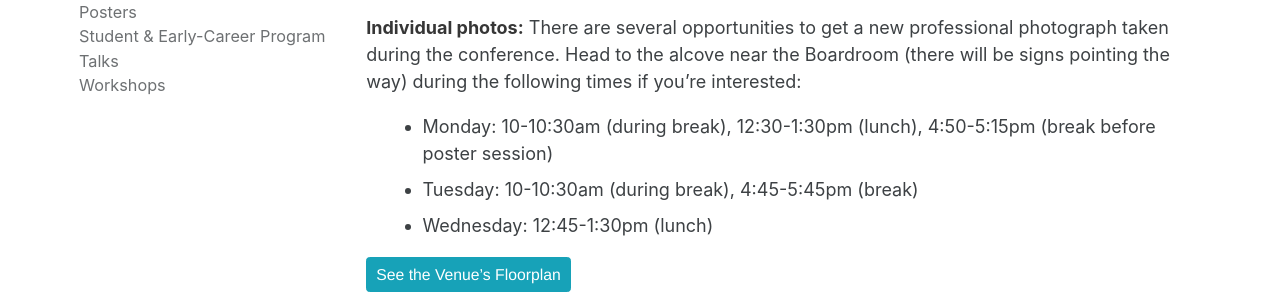
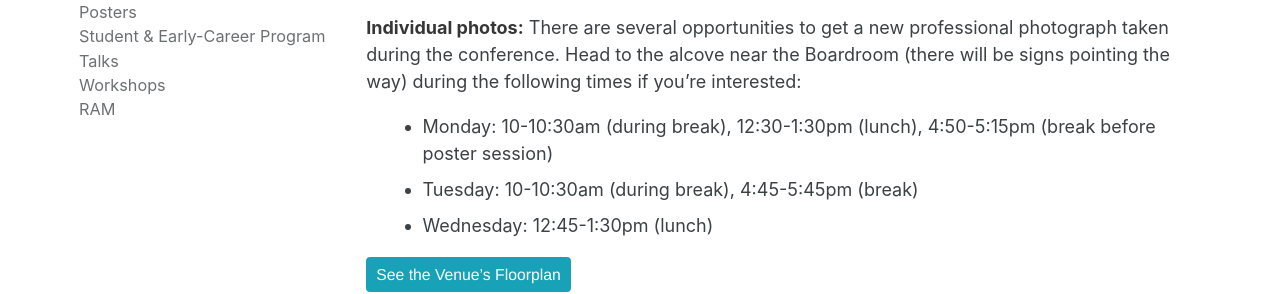
Before and after one commit to USRSE/usrse25, a Jekyll site: the page built from pages/program/program.md, in a window 1280 px wide and 900 px high. Shown: the part 293-587 px from the top of the window. Built offline with Jekyll 4.4.1, drawn with Linux system fonts in a browser that asks for light colours; a style sheet for code colours, icons or effects is not loaded.

Commit message:
Update program.yml

```diff
--- a/_data/menus/program.yml
+++ b/_data/menus/program.yml
@@ -18,3 +18,5 @@
       link: program/talks/
     - name: Workshops
       link: program/workshops/
+    - name: RAM
+      link: program/ram/
```
